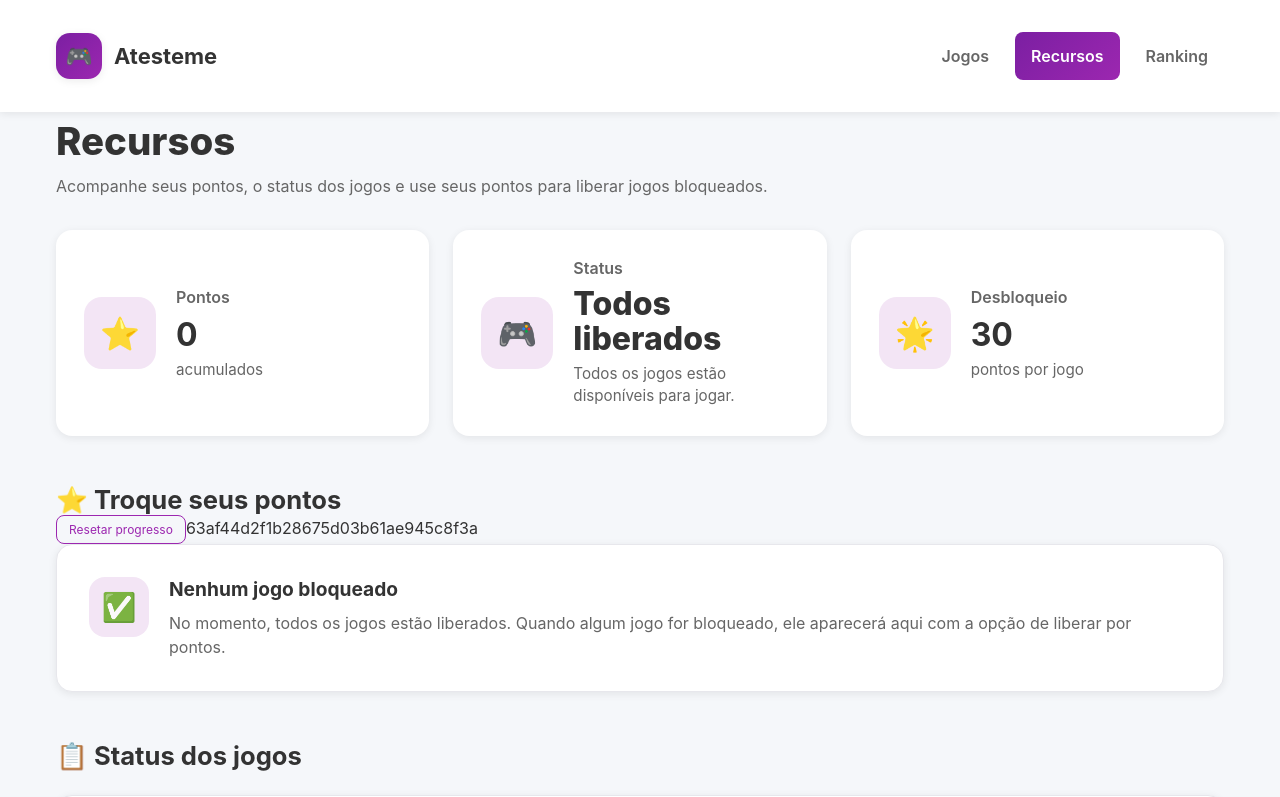
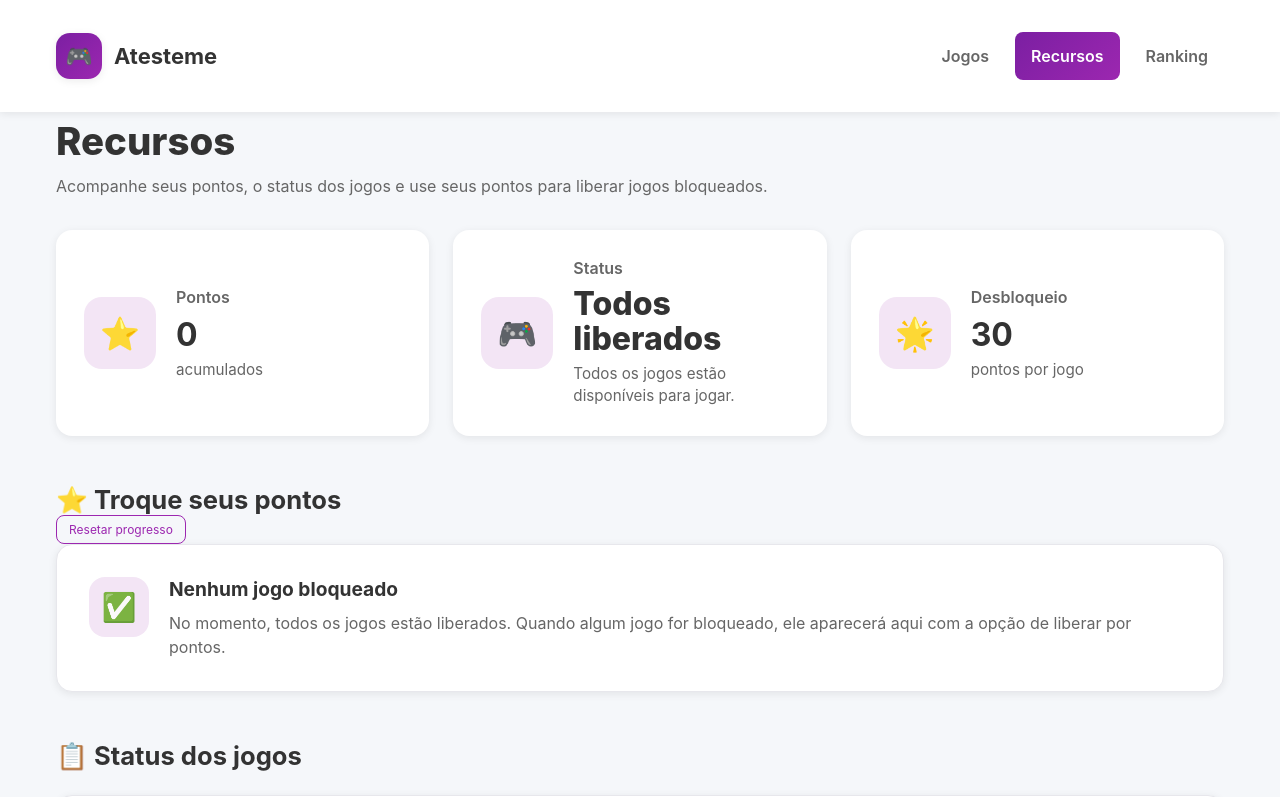
Before and after one commit to JonataOliveiraa/games-atesteme-jonata, a React (Vite) app: page /recursos in a window 1280 px wide. Shown: the top 797 px of the page. Built offline with nearby package versions, Linux system fonts and the light colour scheme.

Commit message:
resolve confliros em ResourcesPage

```diff
--- a/src/pages/ResourcesPage.tsx
+++ b/src/pages/ResourcesPage.tsx
@@ -180,7 +180,6 @@ export default function ResourcesPage() {
         >
           Resetar progresso
         </button>
-63af44d2f1b28675d03b61ae945c8f3a
       </div>
 
       <div className="rewards-grid">
```
